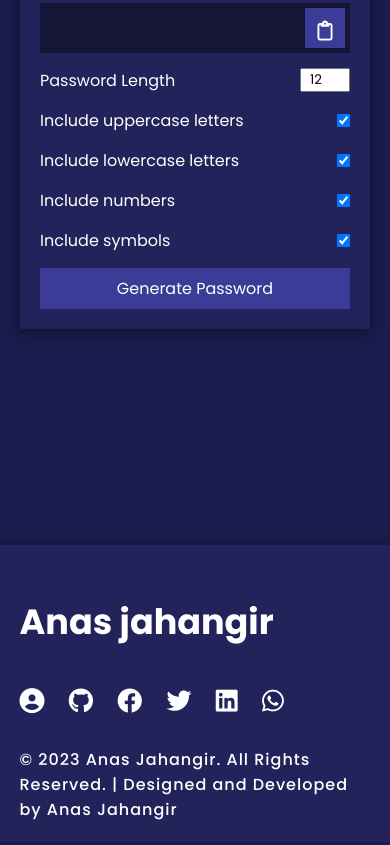
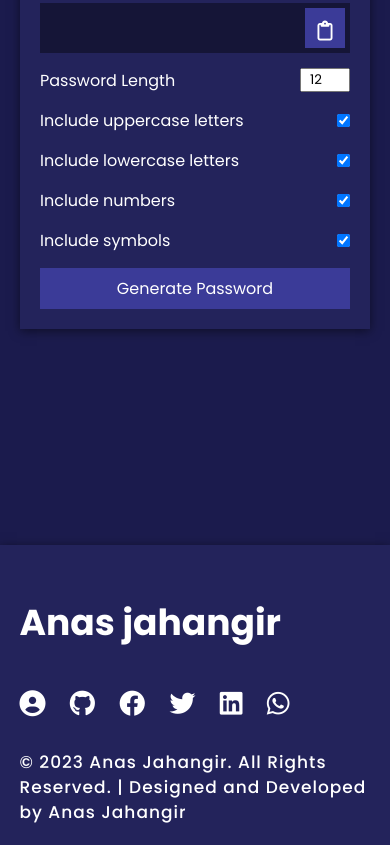
Before and after one commit to AnasJahangir/PasswordGenerator, a plain HTML site: page index.html in a window 390 px wide. Shown: the part 299-1144 px from the top of the page. Drawn offline with Linux system fonts and the light colour scheme; some packages are replaced by stand-ins of ours; a script that the page names is missing.

Commit message:
Update style.css

```diff
--- a/style.css
+++ b/style.css
@@ -182,7 +182,7 @@ footer{
 }
 
 
-@media only screen and (max-width: 641px) {
+@media only screen and (max-width: 860px) {
     .main-footer{
         display: flex;
         justify-content: space-between;
@@ -195,17 +195,17 @@ footer{
         margin-top: 2.5rem;
     }
     .p{
-        font-size: 16px;
+        font-size: 17px;
         letter-spacing: 1px;
         width: 90%;
         line-height: 25px;
      }
      .main-icons i{
-        font-size: 25px;
+        font-size: 26px;
         margin-right: 20px;
     }
     .anas{
-        font-size: 35px;
+        font-size: 36px;
 }
 
 
```
